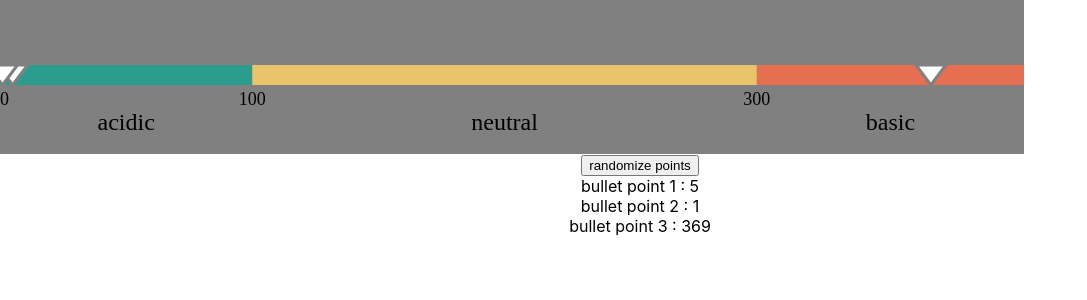
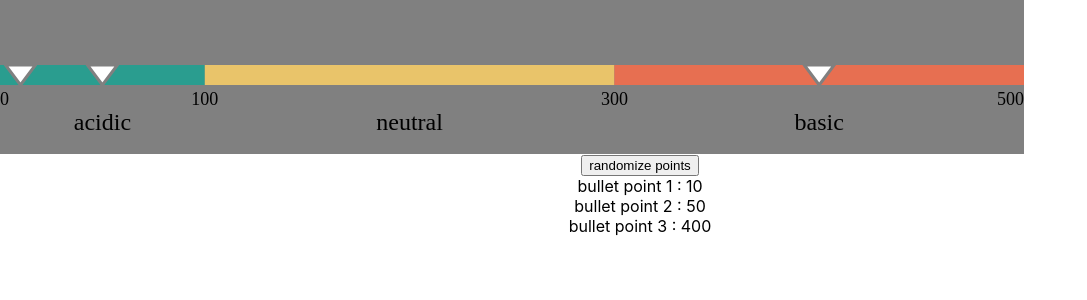
Before and after one commit to daee-kang/bulletgraph, a React (Create React App) app: page / in a window 1280 px wide. Shown: the top 300 px of the page, without its empty margins (0-1087 px from the left). Built offline with nearby package versions, Linux system fonts and the light colour scheme.

Commit message:
zeroToFinite

```diff
--- a/src/App.js
+++ b/src/App.js
@@ -5,17 +5,17 @@ import { useState } from 'react';
 
 function App() {
   const [points, setPoints] = useState([
-    { name: 'bullet point 1', x: 5, unit: 'pH' },
-    { name: 'bullet point 2', x: 1, unit: 'pH' },
-    { name: 'bullet point 3', x: 369, unit: 'pH' }
+    { name: 'bullet point 1', x: 10, unit: 'pH' },
+    { name: 'bullet point 2', x: 50, unit: 'pH' },
+    { name: 'bullet point 3', x: 400, unit: 'pH' }
   ]);
 
   const [ranges, setRanges] = useState({
-    type: 'zeroToInfinite',
+    type: 'zeroToFinite',
     ranges: [
       { name: 'acidic', x: 100 }, //[0, 100]
       { name: 'neutral', x: 300 }, //(100, 300]
-      { name: 'basic' }, //(300, infinite]
+      { name: 'basic', x: 500 }, //(300, 500]
     ]
   });
 
@@ -36,6 +36,15 @@ function App() {
       { name: 'acidic', x: 100 }, //[0, 100]
       { name: 'neutral', x: 300 }, //(100, 300]
       { name: 'basic' }, //(300, infinite]
+    ]
+  }
+
+  'zeroToFinite': {
+    type: 'zeroToFinite',
+    ranges: [
+      { name: 'acidic', x: 100 }, //[0, 100]
+      { name: 'neutral', x: 300 }, //(100, 300]
+      { name: 'basic', x: 500 }, //(300, 500]
     ]
   }
 
--- a/src/BulletGraph.js
+++ b/src/BulletGraph.js
@@ -120,6 +120,11 @@ const BulletGraph = (props) => {
                     let potentialEnd = Math.floor(lastRange + (lastRange * 1 / ranges.length));
                     if (potentialEnd > end) end = potentialEnd;
                 }
+                return end - start;
+            }
+            case 'zeroToFinite': {
+                let start = 0;
+                let end = ranges[ranges.length - 1].x;
                 return end - start;
             }
             default: break;
```
